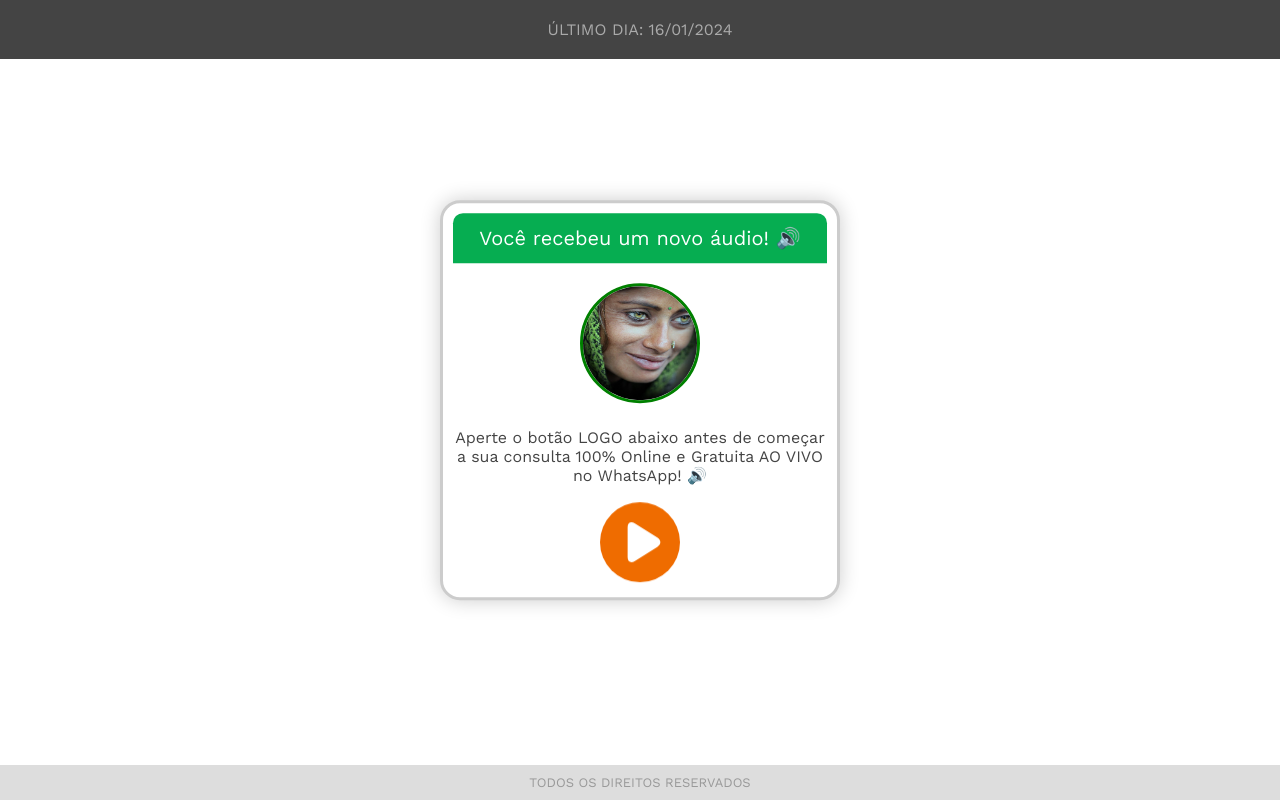
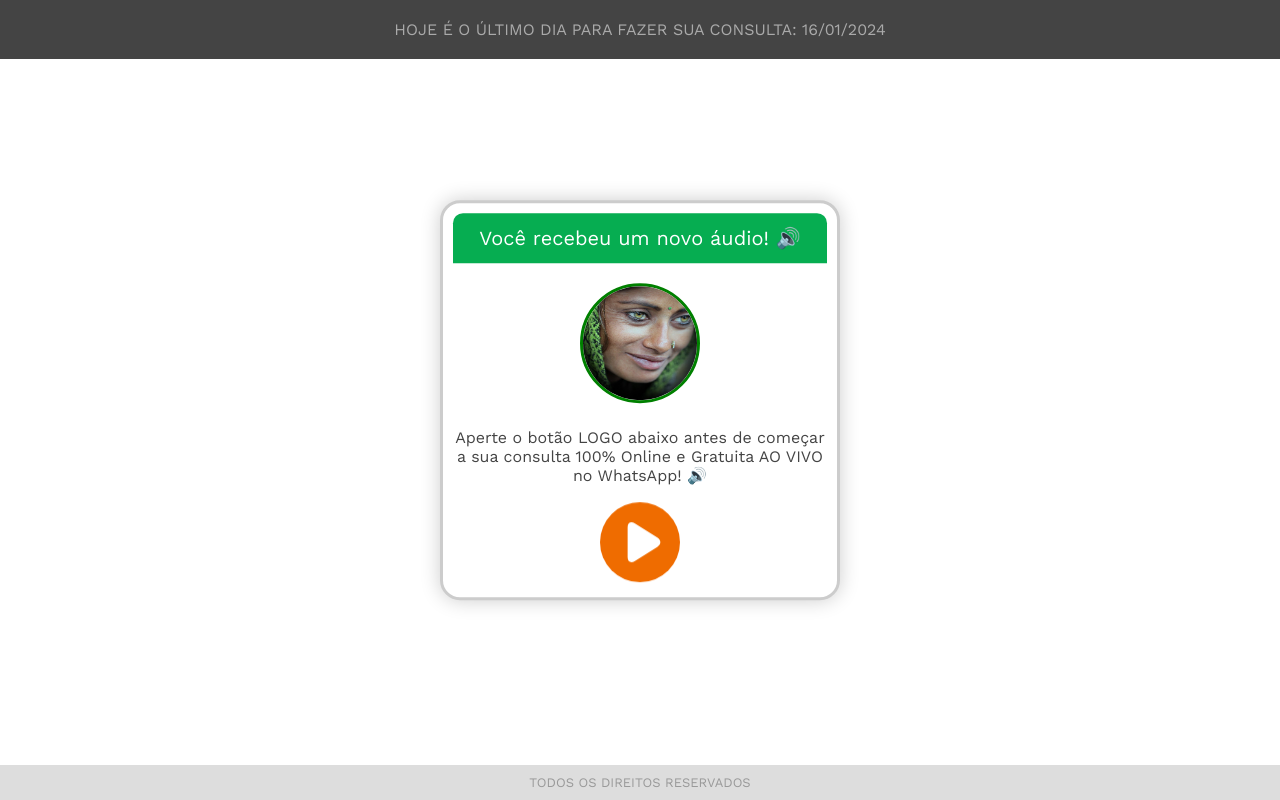
Before and after one commit to visoesmisticas/tarot, a plain HTML site: page index.html in a window 1280 px wide. Drawn offline with nearby package versions, Linux system fonts and the light colour scheme.

Commit message:
Update index.html

```diff
--- a/index.html
+++ b/index.html
@@ -14,7 +14,7 @@
     <link href="https://fonts.googleapis.com/css2?family=Work+Sans:ital,wght@0,200;0,300;0,400;0,500;0,600;0,700;0,800;1,200;1,300;1,400;1,500;1,600;1,700;1,800&display=swap" rel="stylesheet">
 
 
-    <header> ÚLTIMO DIA: <span class="data">1/12/2023</span></header>
+    <header> HOJE É O ÚLTIMO DIA PARA FAZER SUA CONSULTA: <span class="data">1/12/2023</span></header>
 
 
     <div class="center-box">
```
